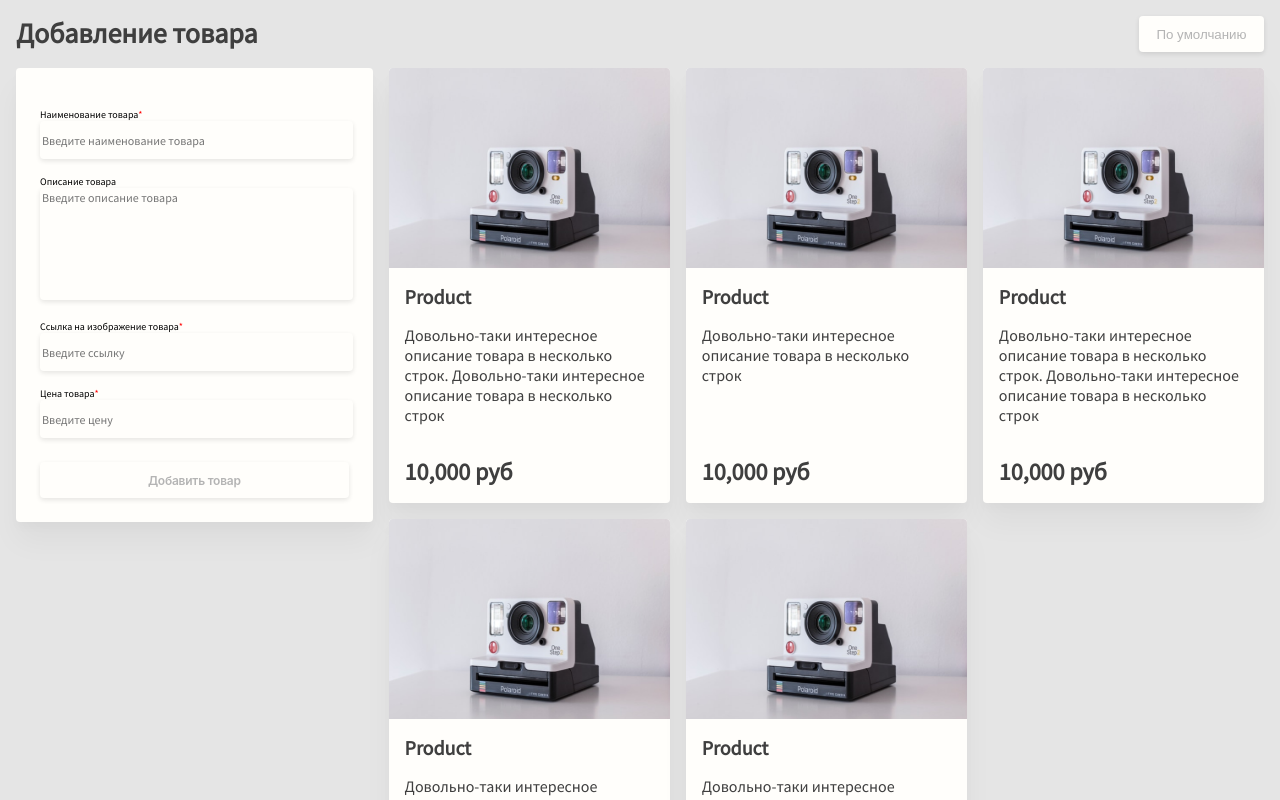
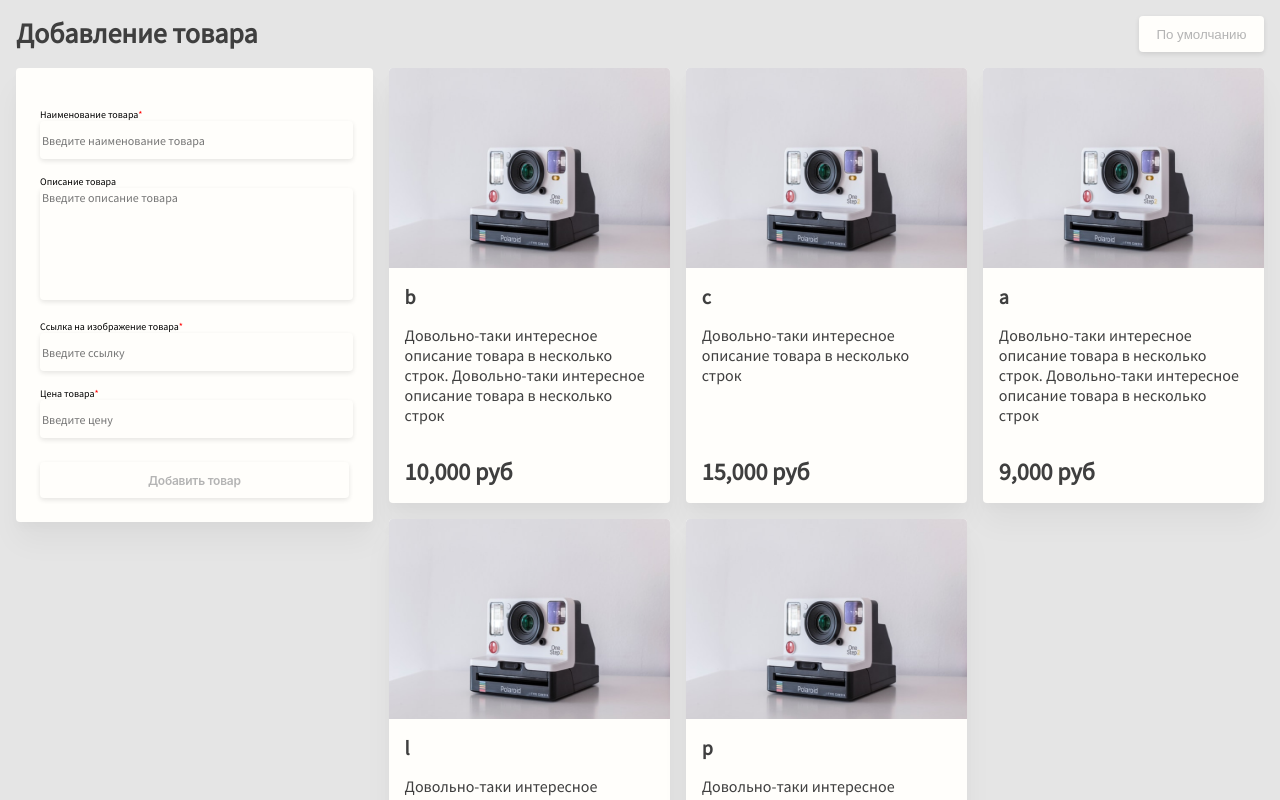
Before and after one commit to KOGIR0/product-list, a Nuxt app: page / in a window 1280 px wide. Shown: the top 800 px of the page. Built offline with nearby package versions, Linux system fonts and the light colour scheme.

Commit message:
Added product sort feature

```diff
--- a/components/SelectSortOrder.vue
+++ b/components/SelectSortOrder.vue
@@ -1,17 +1,28 @@
 <template>
-  <select>
-    <option default>
+  <select @change="changeValue($event)">
+    <option default value="none">
       По умолчанию
     </option>
-    <option>Цена min</option>
-    <option>Цена max</option>
-    <option>Наименование</option>
+    <option value="min">
+      Цена min
+    </option>
+    <option value="max">
+      Цена max
+    </option>
+    <option value="name">
+      Наименование
+    </option>
   </select>
 </template>
 
 <script>
 export default {
-  name: 'SelectSortOrder'
+  name: 'SelectSortOrder',
+  methods: {
+    changeValue (e) {
+      this.$emit('changed', e.target.value)
+    }
+  }
 }
 </script>
 
--- a/pages/index.vue
+++ b/pages/index.vue
@@ -4,7 +4,7 @@
       <div id="add-product-label" class="margin8">
         Добавление товара
       </div>
-      <SelectSortOrder class="margin8" />
+      <SelectSortOrder class="margin8" @changed="setSortOrder" />
     </div>
     <div class="row">
       <div id="add-product-form" class="margin8">
@@ -14,7 +14,7 @@
       </div>
       <TransitionGroup name="list" class="products-list" tag="div">
         <ProductTile
-          v-for="(product,index) in products"
+          v-for="(product,index) in sortedProducts"
           :key="index"
           :product="product"
           :delete-product="deleteProduct"
@@ -34,41 +34,67 @@ export default {
     return {
       products: [
         {
-          name: 'Product',
+          name: 'b',
           price: '10000',
           imgSrc: '/product.png',
           description: 'Довольно-таки интересное описание товара в несколько строк. Довольно-таки интересное описание товара в несколько строк',
           id: uuidv4()
         },
         {
-          name: 'Product',
-          price: '10000',
+          name: 'c',
+          price: '15000',
           imgSrc: '/product.png',
           description: 'Довольно-таки интересное описание товара в несколько строк',
           id: uuidv4()
         },
         {
-          name: 'Product',
-          price: '10000',
+          name: 'a',
+          price: '9000',
           imgSrc: 'product.png',
           description: 'Довольно-таки интересное описание товара в несколько строк. Довольно-таки интересное описание товара в несколько строк',
           id: uuidv4()
         },
         {
-          name: 'Product',
-          price: '10000',
+          name: 'l',
+          price: '145000',
           imgSrc: 'product.png',
           description: 'Довольно-таки интересное описание товара в несколько строк. Довольно-таки интересное описание товара в несколько строк',
           id: uuidv4()
         },
         {
-          name: 'Product',
+          name: 'p',
           price: '10000',
           imgSrc: 'product.png',
           description: 'Довольно-таки интересное описание товара в несколько строк. Довольно-таки интересное описание товара в несколько строк',
           id: uuidv4()
         }
-      ]
+      ],
+      sortOrder: ''
+    }
+  },
+  computed: {
+    sortedProducts () {
+      switch (this.sortOrder) {
+        case 'min':
+          return this.products.slice().sort((a, b) => {
+            return Number(a.price) - Number(b.price)
+          })
+        case 'max':
+          return this.products.slice().sort((a, b) => {
+            return Number(b.price) - Number(a.price)
+          })
+        case 'name':
+          return this.products.slice().sort((a, b) => {
+            if (a.name > b.name) {
+              return 1
+            }
+            if (a.name < b.name) {
+              return -1
+            }
+            return 0
+          })
+      }
+      return this.products
     }
   },
   methods: {
@@ -78,6 +104,9 @@ export default {
     },
     deleteProduct (product) {
       this.products = this.products.filter(p => p.id !== product.id)
+    },
+    setSortOrder (value) {
+      this.sortOrder = value
     }
   }
 }
```
